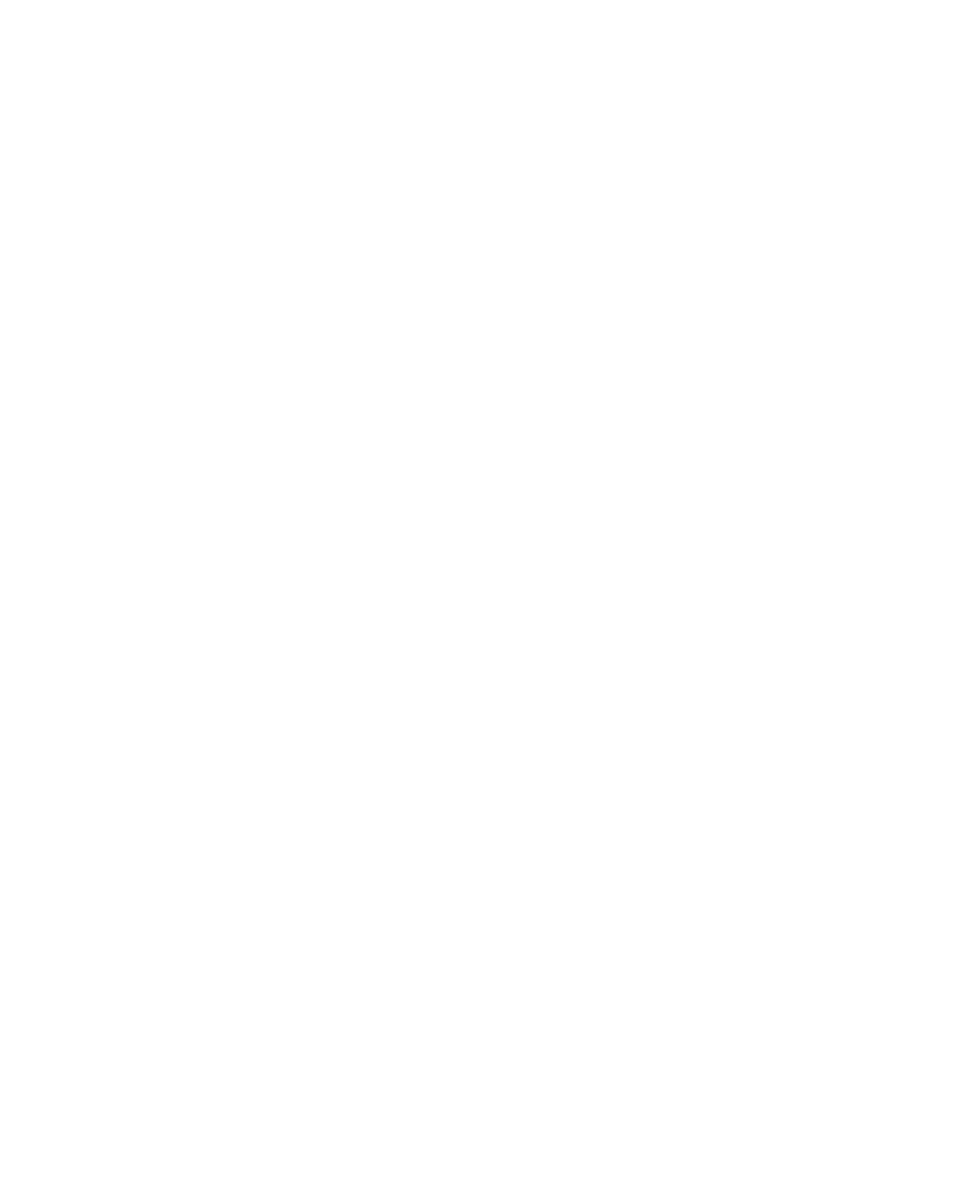
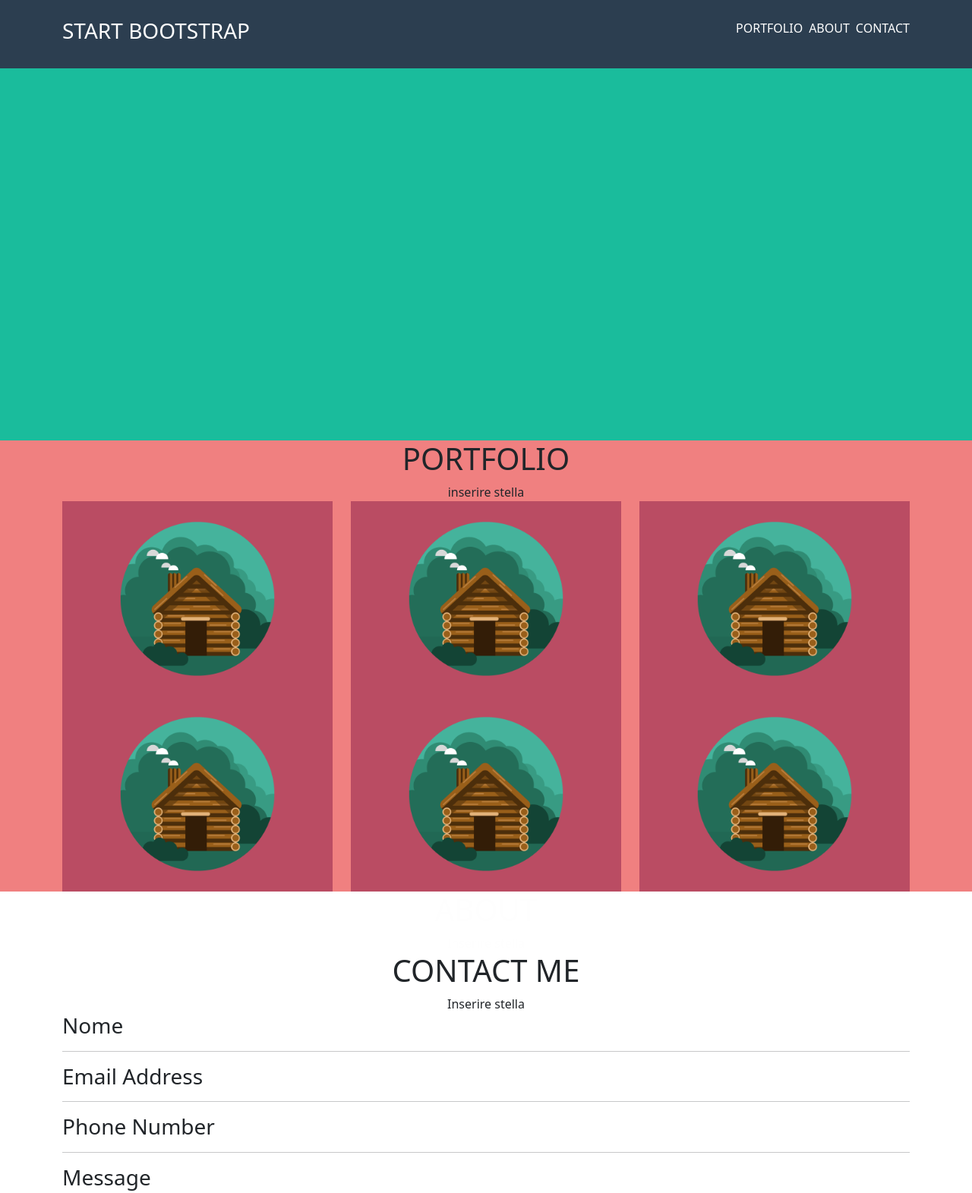
Before and after one commit to matteoNapoli42/html-css-bootstrap-freelancer, a plain HTML site: page index.html in a window 1280 px wide. Shown: the whole page at 76% size. Before the commit the page ends 800 px from the top, so only its background shows below. Drawn offline with nearby package versions, Linux system fonts and the light colour scheme.

Commit message:
finished structure

```diff
--- a/assets/css/style.css
+++ b/assets/css/style.css
@@ -1,5 +1,15 @@
+/* COMMON ZONE */
 
-/*UTILITIES SECTION*/
+ul{
+    list-style: none;
+}
+
+a{
+    text-decoration: none;
+    color: #fefefe;
+}
+
+/* UTILITIES ZONE */
 
 :root{
     --bg-mtmb : #2c3e50;
@@ -7,13 +17,54 @@
     --bg-footer: #3a546d;
 }
 
-.txt-black{
+.txt_black{
     color: #333333;
 }
 
-.txt-white{
+.txt_white{
     color: #fefefe;
 }
 
+/* END UTILITIES ZONE*/
 
-/*DEBUG SECTION*/
+
+
+/* HEADER ZONE */
+
+header{
+    background-color: var(--bg-mtmb);
+}
+
+nav{
+    height: 90px;
+}
+
+/* END HEADER ZONE*/
+
+/***********************************
+              MAIN ZONE
+***********************************/
+
+/*HERO ZONE*/
+#hero_sec{
+    background-color: var(--bg-hero-about);
+    height: 490px;
+}
+/* END HERO ZONE*/
+
+/*PORTFOLIO ZONE*/
+#portfolio_sec{
+    background-color: lightcoral;
+}
+
+.portf-img{
+    width: 100%;
+}
+/* END PORTFOLIO ZONE*/
+
+/* ABOUT ZONE*/
+
+/* END ABOUT ZONE*/
+
+
+/* DEBUG ZONE */
--- a/index.html
+++ b/index.html
@@ -10,29 +10,93 @@
 </head>
 <body class="debug">
     <header>
-        <nav></nav>
+        <nav class="d-flex container align-items-center justify-content-between txt_white">
+           <h3><a href="#">START BOOTSTRAP</a></h3>
+           <ul class="d-flex justify-content-around gap-2">
+            <li><a href="#">PORTFOLIO</a></li>
+            <li><a href="#">ABOUT</a></li>
+            <li><a href="#">CONTACT</a></li>
+           </ul>
+        </nav>
     </header>
 
     <main>
-        <section>
-
+        <section id="hero_sec">
+            <div class="container d-flex flex-column">
+            </div>
         </section>
 
-        <section>
+        <section id="portfolio_sec">
+            <div class="col-12 d-flex flex-column align-items-center">
+                    <h1>PORTFOLIO</h1>
+                    <span>inserire stella</span>
+                </div>
+            <div class="container d-flex">
+                <div class="row d-flex align-items-center" >
+                    <div class="col-sm-12 col-md-6 col-lg-4">
+                        <img class="portf-img"  src="./assets/img/cabin.png" alt="">
+                    </div>
 
+                    <div class="col-sm-12 col-md-6 col-lg-4">
+                        <img class="portf-img"  src="./assets/img/cabin.png" alt="">
+                    </div>
+
+                    <div class="col-sm-12 col-md-6 col-lg-4">
+                        <img class="portf-img"  src="./assets/img/cabin.png" alt="">
+                    </div>
+
+                    <div class="col-sm-12 col-md-6 col-lg-4">
+                        <img class="portf-img"  src="./assets/img/cabin.png" alt="">
+                    </div>
+
+                    <div class="col-sm-12 col-md-6 col-lg-4">
+                        <img class="portf-img"  src="./assets/img/cabin.png" alt="">
+                    </div>
+
+                    <div class="col-sm-12 col-md-6 col-lg-4">
+                        <img class="portf-img"  src="./assets/img/cabin.png" alt="">
+                    </div>
+                </div>
+            </div>
         </section>
 
-        <section>
-
+        <section id="about_sec">
+            <div class="container d-flex flex-column align-items-center txt_white ">
+                <h1> ABOUT</h1>
+                <span>Inserire stella</span>
+                <div class="row d-flex">
+                    <div class="col-sm-12 col-md-6"></div>
+                    <div class="col-sm-12 col-md-6"></div>
+                </div>
+            </div>
         </section>
 
-        <section>
+        <section id="contact_sec">
+            <div class="container">
+                <div class="d-flex flex-column align-items-center">
+                    <h1>CONTACT ME</h1>
+                    <span>Inserire stella</span>
+                </div>
+                <h3>Nome</h3>
+                <hr>
+                <h3>Email Address</h3>
+                <hr>
+                <h3>Phone Number</h3>
+                <hr>
+                <h3>Message</h3>
+            </div>
 
         </section>
     </main>
 
     <footer>
-
+        <div class="row d-flex align-items-center">
+            <div class="col-sm-12 col-md-4"></div>
+            <div class="col-sm-12 col-md-4"></div>
+            <div class="col-sm-12 col-md-4"></div>
+        </div>
+        <div class="row d.flex align-items-center">
+        </div>
     </footer>
 
 
```
